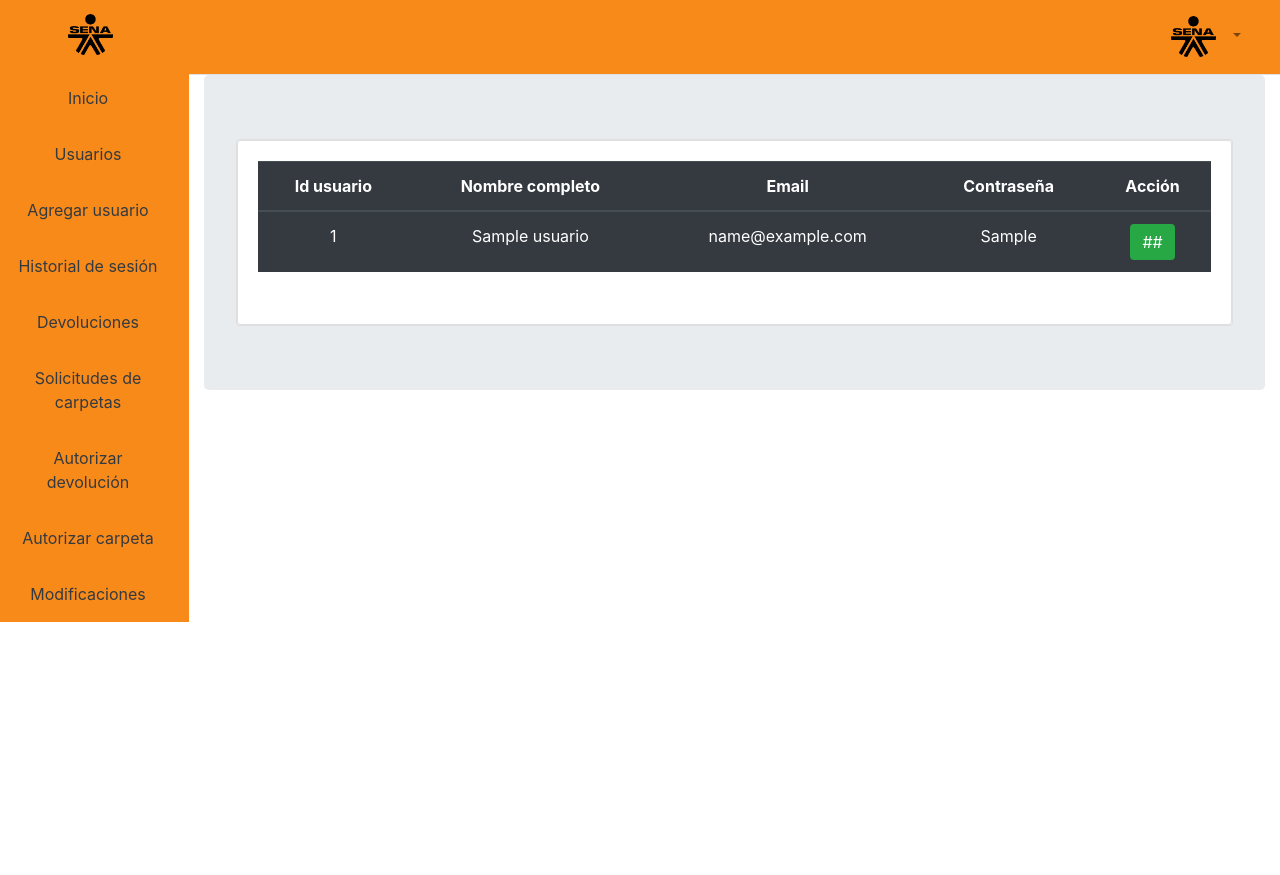
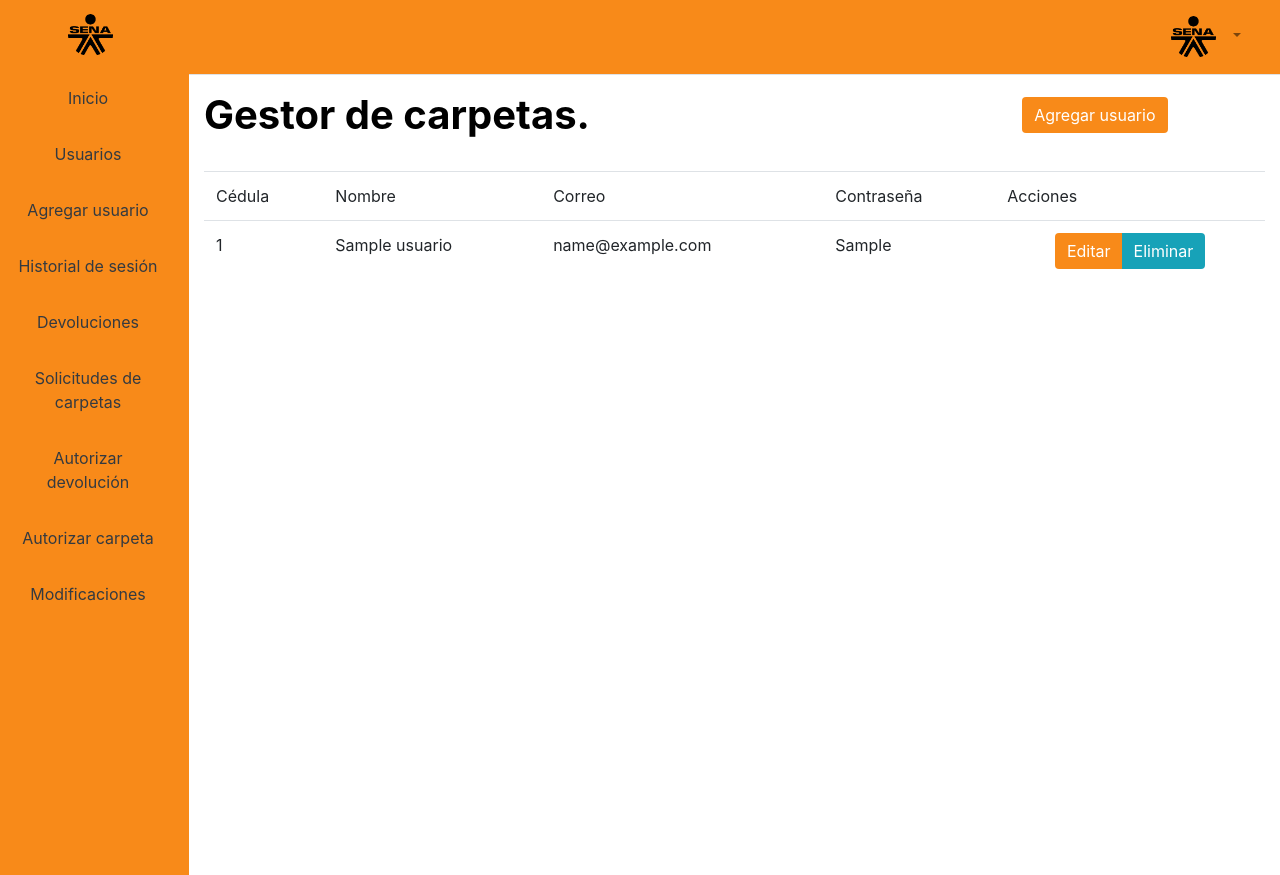
Before and after one commit to lAlejandrocd/gestor_biblioteca, a PHP site: page /app/Admin/vista_usuarios.php in a window 1280 px wide. Before the commit the page ends 622 px from the top, so only its background shows below. Run offline with PHP 8.4, Linux system fonts and the light colour scheme; the visitor is signed in with stand-in values (Sample User, id 1); tables that the repository leaves empty or names only in its code hold one stand-in row (values such as "Sample post").

Commit message:
implementación de modal y tabla en vista_usuarios.php

```diff
--- a/app/Admin/index.php
+++ b/app/Admin/index.php
@@ -48,7 +48,7 @@ if (empty($_SESSION["ID_Ad"])) {
                 <div class="row">
                     <div class="col-lg-12">
                         <div class="table responsive">
-                            <table class="display" id="carpetas" style="width: 100%;">
+                            <table class="display" id="carpetas"h style="widt: 100%;">
                                 <thead>
                                     <tr>
                                         <th>Código carpeta</th>
--- a/app/Admin/js/admin.js
+++ b/app/Admin/js/admin.js
@@ -1,3 +1,4 @@
+// DataTable Index.php
 $(document).ready(function (){
   carpetas = $("#carpetas").DataTable({
     columnDefs: [
@@ -159,3 +160,36 @@ $(document).ready(function (){
   });
 
 });
+
+// Datatable Vista_Usuarios.php
+// $(document).ready(function () {
+//   var usuarios = $("#users").DataTable({
+//     columnDefs: [
+//       {
+//         targets: -1,
+//         data: null,
+//         //COntenido del botón
+//         defaultContent:
+//           "<div class='text-center'><div class='btn-group' role='group' aria-label='Button group'><button id='btnEditar' class='btn btn-primary UsubtnEditar' type='button' >Editar</button><button id='UsubtnEliminar' class='btn btn-info UsubtnEliminar' type='button' >Eliminar</button></div></div>",
+//       },
+//     ],
+//   });
+
+
+// });
+
+ $(document).on("click", ".UsubtnEliminar", function () {
+   console.log("hello_Word");
+ });
+
+
+
+ $(document).on("click", "#UsuAgregar", function () {
+
+   $("#Modaltitle").text("Agregar usuario");
+   $(".modal-header").css("background-color", "orange");
+   $("#agregar_usuario").modal("show");
+
+   $("#FormUsuarios").trigger("reset");
+
+ });
--- a/app/Admin/vista_usuarios.php
+++ b/app/Admin/vista_usuarios.php
@@ -14,47 +14,104 @@ if (empty($_SESSION['ID_Ad'])) {
 
     <?php include("templates/header_admin.php"); ?>
 
+    <div class="" id="content">
+        <section class="py-3">
+            <div class="container">
+                <div class="row">
+                    <div class="col-lg-9">
+                        <h1 class="font-weight-bold mb-0">Gestor de carpetas.</h1>
+                    </div>
+                    <div class="col-lg-3 d-flex">
+                        <button class="btn btn-primary  align-self-center" type="button" name="UsuAgregar" id="UsuAgregar">Agregar usuario</button>
+                    </div>
+                </div>
+        </section>
 
+        <section class="py-3">
             <div class="container">
-        <div class="jumbotron text-center">
-            <div class="card">
-                <div class="card card-body">
+                <div class="row">
+                    <div class="col-lg-12">
                         <div class="table responsive">
-                        <table class="table table-dark">
+                            <table class="display" id="users" style="width: 100%;">
                                 <thead>
                                     <tr>
-                                    <th scope="col">Id usuario</th>
-                                    <th scope="col">Nombre completo</th>
-                                    <th scope="col">Email</th>
-                                    <th scope="col">Contraseña</th>
-                                    <th scope="col">Acción</th>
+                                        <td>Cédula</td>
+                                        <td>Nombre</td>
+                                        <td>Correo</td>
+                                        <td>Contraseña</td>
+                                        <td>Acciones</td>
                                     </tr>
                                 </thead>
                                 <tbody>
+
                                     <?php
 
-                                $query = mysqli_query($con, "SELECT * FROM usuarios");
+                                    $sql = mysqli_query($con, "SELECT * FROM usuarios");
 
-                                while ($row = mysqli_fetch_array($query)) { ?>
+                                    while ($row = mysqli_fetch_assoc($sql)) { ?>
 
                                         <tr>
                                             <td><?php echo $row['usu_id']; ?></td>
                                             <td><?php echo $row['usu_nombre_cmplt']; ?></td>
                                             <td><?php echo $row['usu_email']; ?></td>
                                             <td><?php echo $row['usu_clave']; ?></td>
-                                        <form action="#" method="post">
-                                            <td><button class="btn btn-success" type="button" name="btn-success">##</button></td>
-                                        </form>
-
+                                            <td>
+                                                <div class='text-center'>
+                                                    <div class='btn-group' role='group' aria-label='Button group'><button id='btnEditar' class='btn btn-primary UsubtnEditar' type='button'>Editar</button><button id='UsubtnEliminar' class='btn btn-info UsubtnEliminar' type='button'>Eliminar</button></div>
+                                                </div>
+                                            </td>
                                         </tr>
                                 </tbody>
+
                             <?php } ?>
-
+                            </table>
 
                         </div>
                     </div>
                 </div>
+
             </div>
+        </section>
+
+        <div id="agregar_usuario" class="modal fade" tabindex="-1" role="dialog" aria-hidden="true">
+            <div class="modal-dialog" role="document">
+                <div class="modal-content">
+                    <div class="modal-header">
+                        <h5 class="modal-title" id="Modaltitle"></h5>
+                        <button type="button" class="close" data-dismiss="modal" aria-label="Close"><span aria-hidden="true">X</span></button>
+                    </div>
+                    <form id="FormUsuarios">
+                        <div class="modal-body">
+                            <div class="form-group">
+                                <label for="usu_id">C.C:</label>
+                                <input class="form-control" type="number" name="usu_id" id="usu_id" required>
+                            </div>
+                            <div class="form-group">
+                                <label for="usu_nombre_cmplt">Nombre completo</label>
+                                <input class="form-control" type="text" name="usu_nombre_cmplt" id="usu_nombre_cmplt">
+                            </div>
+                            <div class="form-group">
+                                <label for="usu_email">Email</label>
+                                <input class="form-control" type="email" name="usu_email" id="usu_email">
+                            </div>
+                            <div class="form-group">
+                                <label for="usu_clave">Contraseña</label>
+                                <input class="form-control" type="password" name="usu_clave" id="usu_clave">
+                            </div>
+                            <div class="form-group">
+                                <button class="btn btn-primary" type="button" name="btnGuardar" id="btnGuardar">Guardar usuario</button>
+
+                            </div>
+
+
+                        </div>
+                    </form>
+                </div>
+            </div>
+        </div>
+
+
+
     </div>
 
     <?php include("templates/footer_admin.php"); ?>
```
Lines whose indentation alone changed are shown as unchanged.
